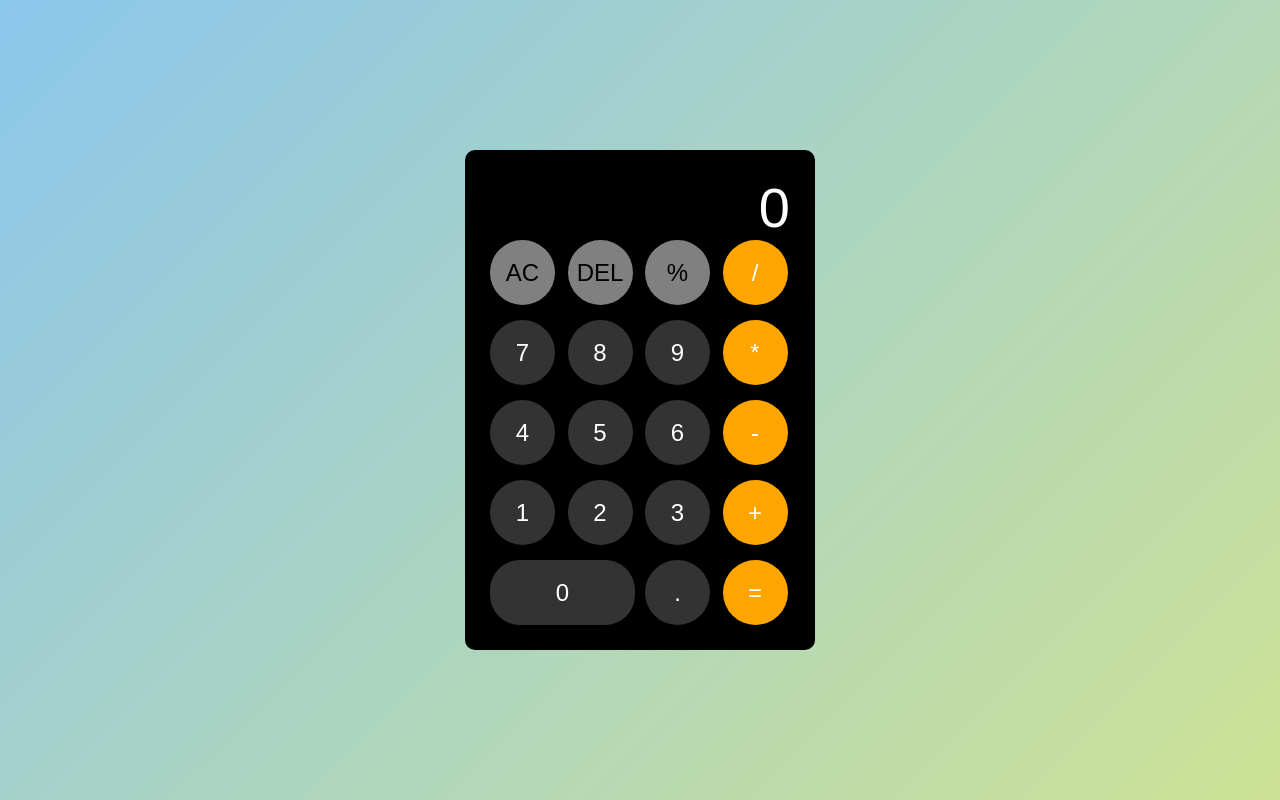
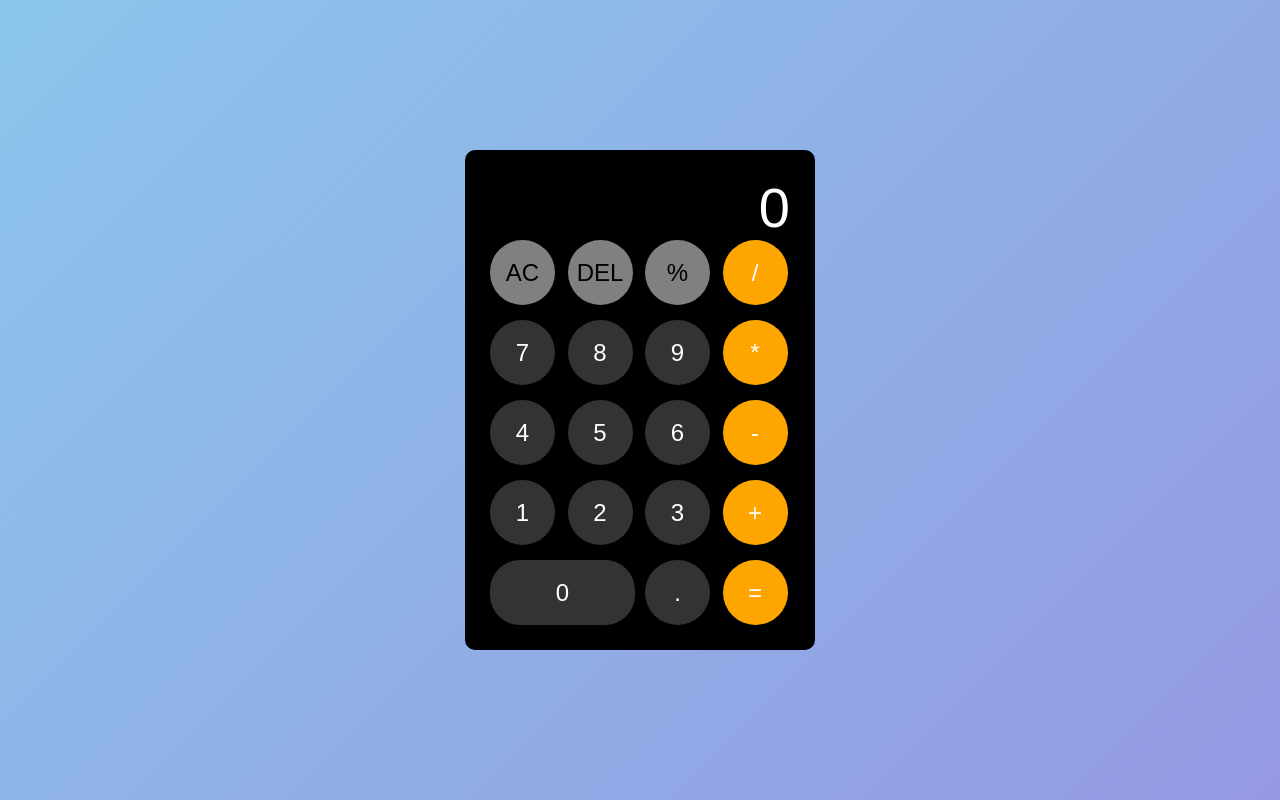
Before and after one commit to AyumRestaurant/Calculator-JS, a plain HTML site: page index.html in a window 1280 px wide. Drawn offline with Linux system fonts and the light colour scheme.

Commit message:
change bg color

```diff
--- a/style.css
+++ b/style.css
@@ -6,7 +6,7 @@
 }
 body{
     background:#8bc6ec ;
-    background-image: linear-gradient(135deg,#8bc6ec 0%,#cde295 100%);
+    background-image: linear-gradient(135deg,#8bc6ec 0%,#9599e2 100%);
     min-height: 100vh;
     display: flex;
     align-items: center;
```
